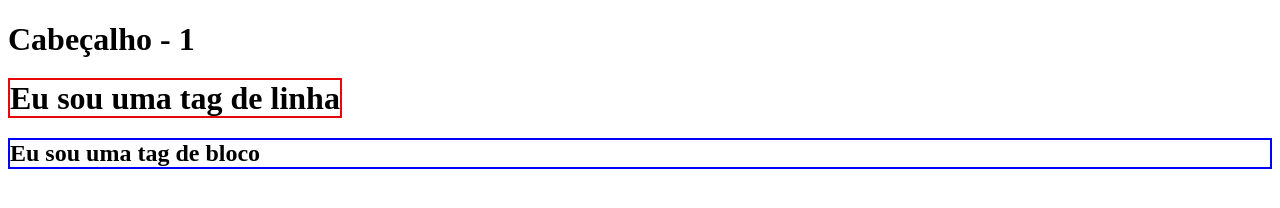
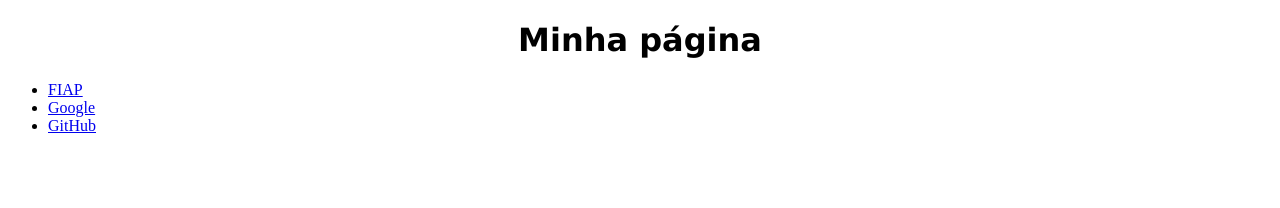
Before and after one commit to ntncaue/projeto-inicial-g, a plain HTML site: page index.html in a window 1280 px wide. Drawn offline with Linux system fonts and the light colour scheme.

Commit message:
Página básica

```diff
--- a/index.html
+++ b/index.html
@@ -4,13 +4,24 @@
 	<head>
 		<meta charset="UTF-8"/>
 		<meta name="viewport" content="width=device-width, initial-scale=1.0"/>
-		<title>Exemplo HTML</title>
+		<title>Página Básica</title>
 	</head>
 	<body>
-		<h1>Cabeçalho - 1<h1>
-			<span style="border:solid 2px #e70909;">Eu sou uma tag de linha</span>
-			<h2 style="border: solid 2px #0000ff;">Eu sou uma tag de bloco</h2>
+		<div class="container">
 
+			<header class="cabecalho">
+				<h1 style="text-align: center;font-family: Verdana, Geneva, Tahoma, sans-serif	;">Minha página</h1>
+				<nav>
+					<ul>
+						<li><a href="https://www.fiap.com.br" target="_blank"> FIAP </a></li>
+						<li><a href="https://www.google.com.br" target="_blank"> Google </a></li>
+						<li><a href="https://www.github	.com" target="_blank"> GitHub </a></li>
+					</ul>
+				</nav>
+			</header>
+
+
+		</div>
 	</body>
 
 </html>
```
